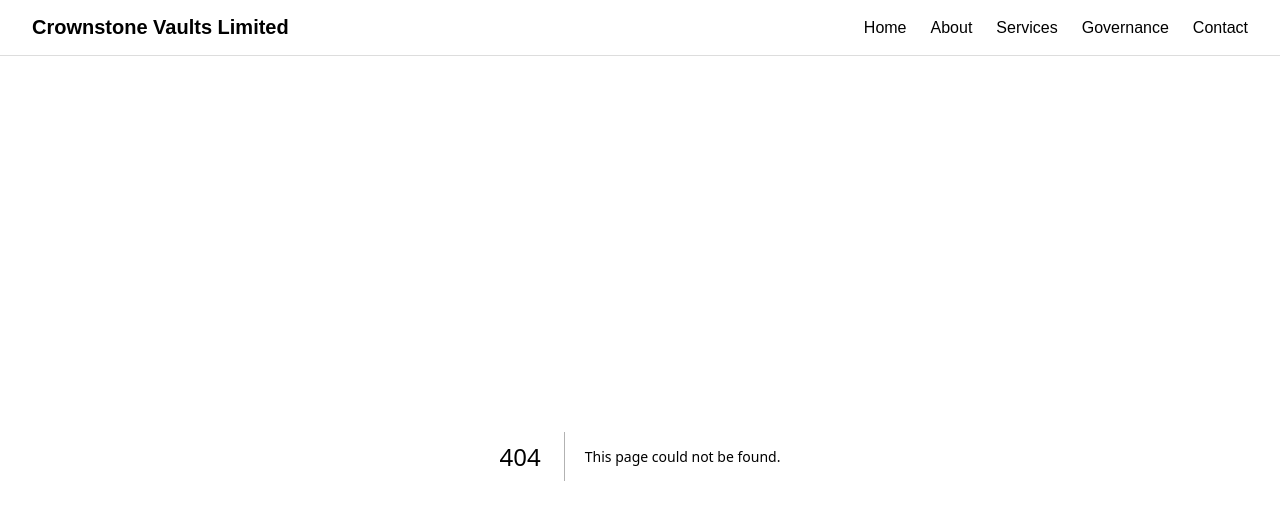
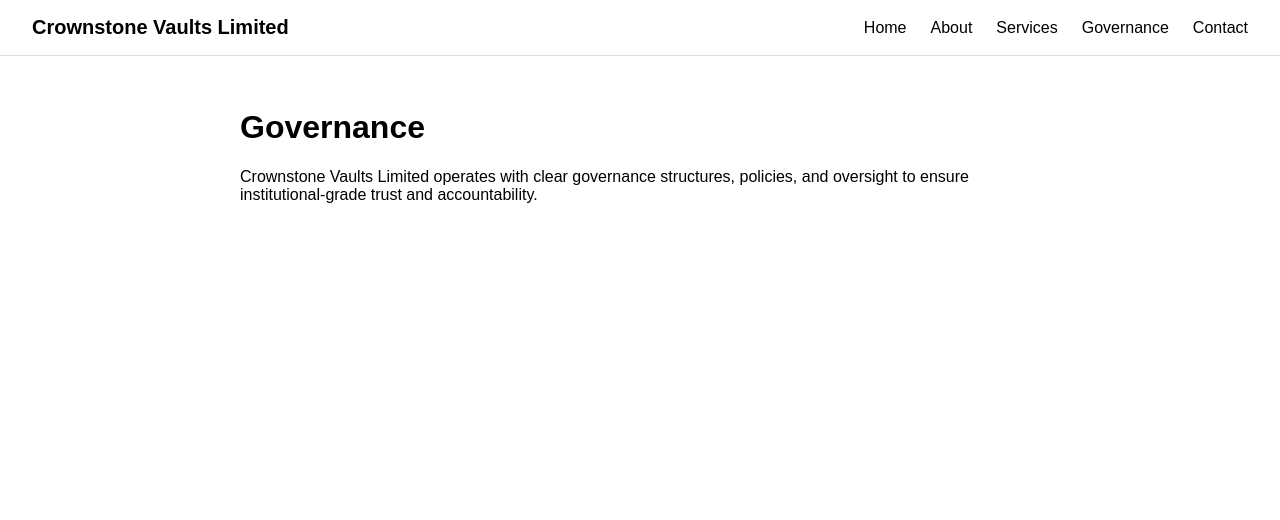
Before and after one commit to soulnlite/crownstone-vaults, a Next.js app: page /governance in a window 1280 px wide. Before the commit this address had no page. Shown: the top 520 px of the page. Built offline with nearby package versions, Linux system fonts and the light colour scheme.

Commit message:
Add Governance page

```diff
--- /dev/null
+++ b/app/governance/page.tsx
@@ -0,0 +1,12 @@
+export default function GovernancePage() {
+  return (
+    <main style={{ padding: "2rem", maxWidth: "800px", margin: "0 auto" }}>
+      <h1>Governance</h1>
+      <p>
+        Crownstone Vaults Limited operates with clear governance structures,
+        policies, and oversight to ensure institutional-grade trust and
+        accountability.
+      </p>
+    </main>
+  );
+}
```
